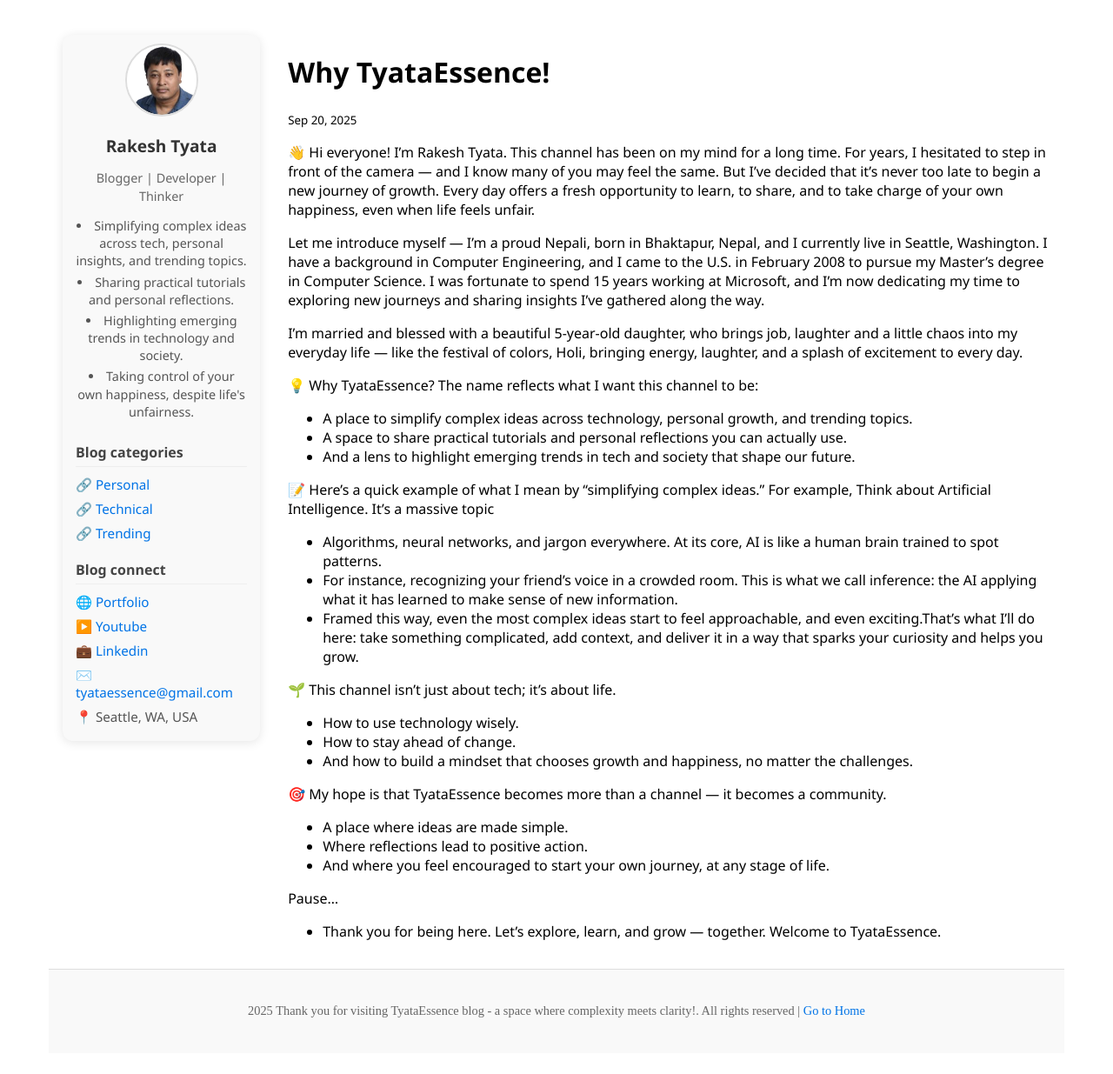
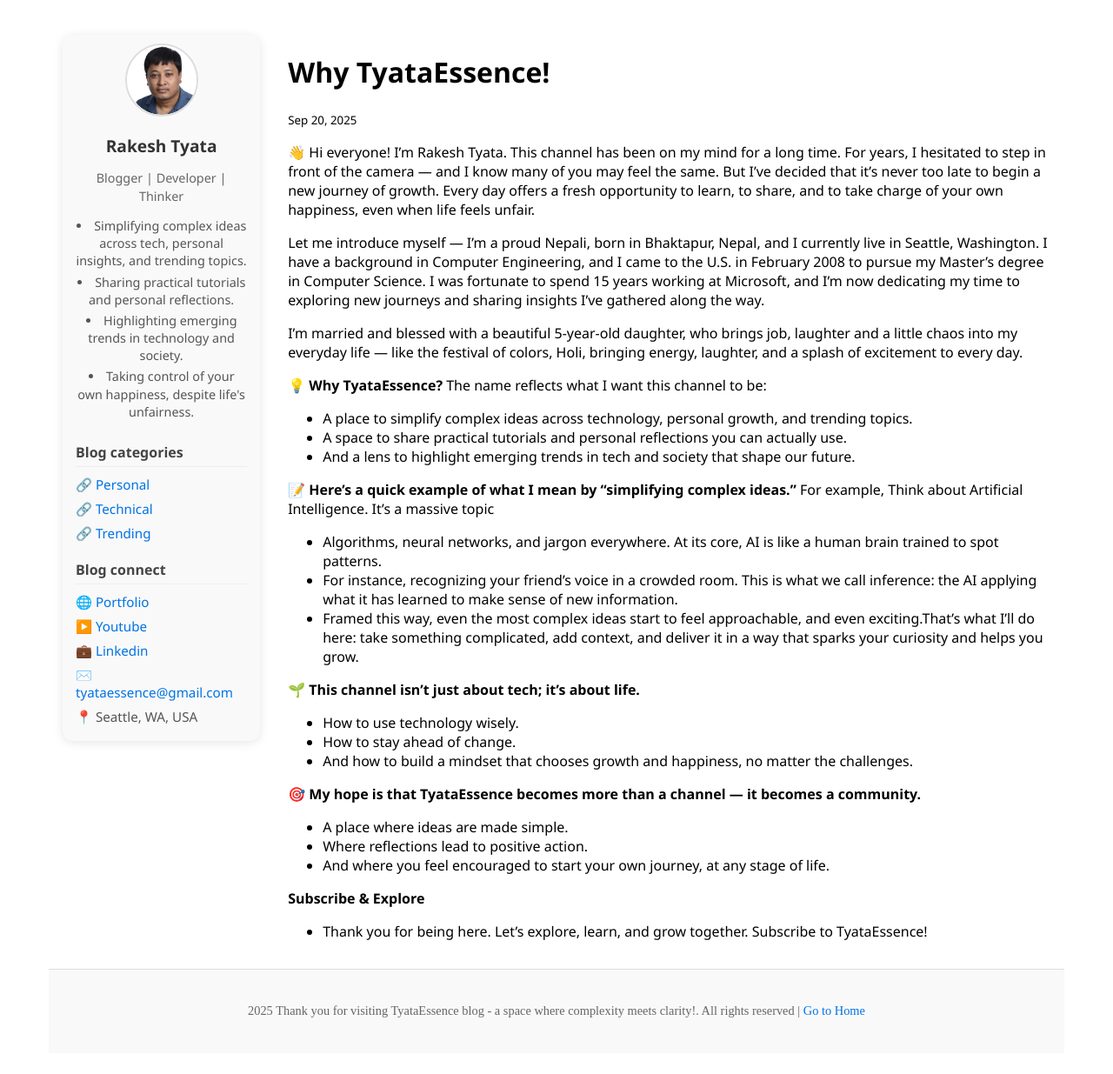
Before and after one commit to tyataessence/tyataessence.github.io, a Jekyll site: the page built from _posts/personal/2025-09-20-simplifying-my-thoughts.md, in a window 1280 px wide. Shown: the whole page at 87% size. Built offline with Jekyll 4.4.1, drawn with Linux system fonts in a browser that asks for light colours.

Commit message:
fixing topics

```diff
--- a/_posts/personal/2025-09-20-simplifying-my-thoughts.md
+++ b/_posts/personal/2025-09-20-simplifying-my-thoughts.md
@@ -13,27 +13,27 @@ Let me introduce myself — I’m a proud Nepali, born in Bhaktapur, Nepal, and
 
 I’m married and blessed with a beautiful 5-year-old daughter, who brings job, laughter and a little chaos into my everyday life — like the festival of colors, Holi, bringing energy, laughter, and a splash of excitement to every day.
 
-💡 Why TyataEssence?
+**💡 Why TyataEssence?**
 The name reflects what I want this channel to be:
 - A place to simplify complex ideas across technology, personal growth, and trending topics.
 - A space to share practical tutorials and personal reflections you can actually use.
 - And a lens to highlight emerging trends in tech and society that shape our future.
 
-📝 Here’s a quick example of what I mean by “simplifying complex ideas.”
+**📝 Here’s a quick example of what I mean by “simplifying complex ideas.”**
 For example, Think about Artificial Intelligence. It’s a massive topic
 - Algorithms, neural networks, and jargon everywhere. At its core, AI is like a human brain trained to spot patterns.
 - For instance, recognizing your friend’s voice in a crowded room. This is what we call inference: the AI applying what it has learned to make sense of new information.
 - Framed this way, even the most complex ideas start to feel approachable, and even exciting.That’s what I’ll do here: take something complicated, add context, and deliver it in a way that sparks your curiosity and helps you grow.
 
-🌱 This channel isn’t just about tech; it’s about life.
+**🌱 This channel isn’t just about tech; it’s about life.**
 - How to use technology wisely.
 - How to stay ahead of change.
 - And how to build a mindset that chooses growth and happiness, no matter the challenges.
 
-🎯 My hope is that TyataEssence becomes more than a channel — it becomes a community.
+**🎯 My hope is that TyataEssence becomes more than a channel — it becomes a community.**
 - A place where ideas are made simple.
 - Where reflections lead to positive action.
 - And where you feel encouraged to start your own journey, at any stage of life.
 
-Pause...
-- Thank you for being here. Let’s explore, learn, and grow — together. Welcome to TyataEssence.
+**Subscribe & Explore**
+- Thank you for being here. Let’s explore, learn, and grow together. Subscribe to TyataEssence!
```
